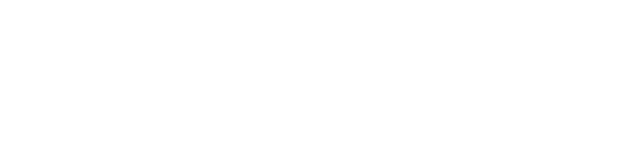
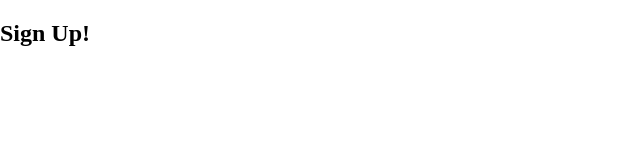
Before and after one commit to jacky-ui/login-signup, a plain HTML site: page pages/signup.html in a window 1280 px wide. Shown: the whole page, without its empty margins (0-640 px from the left). Drawn offline with Linux system fonts and the light colour scheme.

Commit message:
add test h1 tag to see if login page and sign up are properly link

```diff
--- a/pages/signup.html
+++ b/pages/signup.html
@@ -11,6 +11,8 @@
 
     </head>
         <body>
-
+            <section>
+                <h1>Sign Up!</h1>
+            </section>
         </body>
     </html>
```
